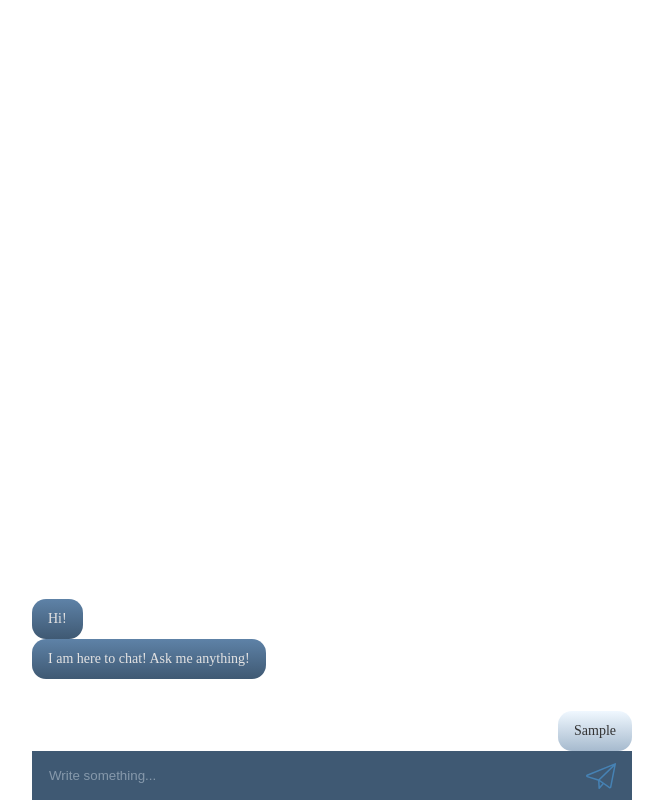
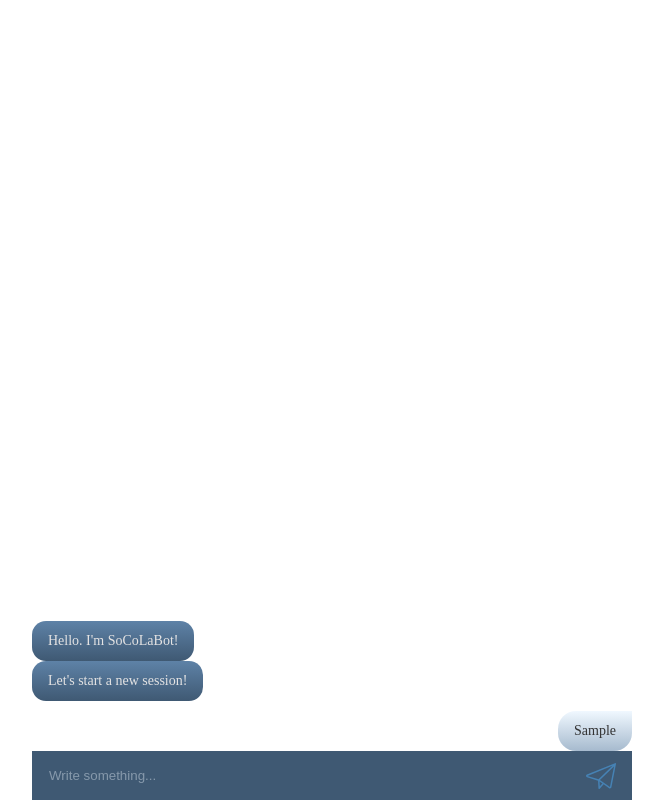
Before and after one commit to The-SoCoLa-Project/SoCoLaBot, a website: page public/index.html in a window 1280 px wide. Both pictures are taken after typing "Sample" into the empty fields and a click on the button 909 px from the left and 775 px from the top of the page. Shown: the whole page, without its empty margins (308-971 px from the left). Drawn offline with Linux system fonts and the light colour scheme.

Commit message:
feel and look changes

```diff
--- a/public/css/index.css
+++ b/public/css/index.css
@@ -40,7 +40,6 @@ p, form {
     background: rgba(#fff, 0.1);
     box-shadow: 2px 1px 10px rgba(#A9A6A6, 0.4);
     margin: 0 auto;
-    /* padding: 10px; */
 }
 
 /***************************************************/
@@ -49,6 +48,11 @@ p, form {
 .chat-log {
     box-sizing: border-box;
     overflow-y: auto;
+}
+::-webkit-scrollbar {
+    width: 0px;
+    opacity: 0.6;
+    background: transparent; /* make scrollbar transparent */
 }
 
 .chat-message, .chat-message--right {
@@ -72,7 +76,6 @@ p, form {
 .chat-message__text {
     display: block;
     max-width: 65%;
-    /* background: linear-gradient(#5867fb, #3F51B5); */
     background: linear-gradient(#5E82A7, #3F5973);
     border-radius: 14px;
     box-sizing: border-box;
@@ -90,10 +93,30 @@ p, form {
 .chat-message--right,
 .chat-message--right +
 .chat-message {
-    margin-top: 32px;
+    margin-top: 10px;
 }
 
+/* Add a corner on first message for user */
+.chat-message:not(.chat-message--right) +
+.chat-message--right .chat-message__text {
+    border-radius: 18px 0 18px 18px;
+}
 
+/* .chat-message:first-of-type,
+.chat-message--right +
+.chat-message:not(.chat-message--right)
+.chat-message__text {
+    border-radius: 0 18px 18px;
+} */
+
+/*  Handle consecutive messages:
+    Remove extra space */
+.chat-message:not(.chat-message--right) +
+.chat-message:not(.chat-message--right),
+.chat-message--right +
+.chat-message--right {
+    margin-top: 0;
+}
 
 /***************************************************/
 /* CHAT INPUT  */
--- a/public/index.html
+++ b/public/index.html
@@ -14,11 +14,11 @@
         <!-- Output area -->
         <div class="chat-log">
             <div class="chat-message">
-                <p class="chat-message__text">Hi!</p>
+                <p class="chat-message__text">Hello. I'm SoCoLaBot!</p>
             </div>
 
             <div class="chat-message">
-                <p class="chat-message__text">I am here to chat! Ask me anything!</p>
+                <p class="chat-message__text">Let's start a new session!</p>
             </div>
         </div>
         <!-- Input area -->
```
